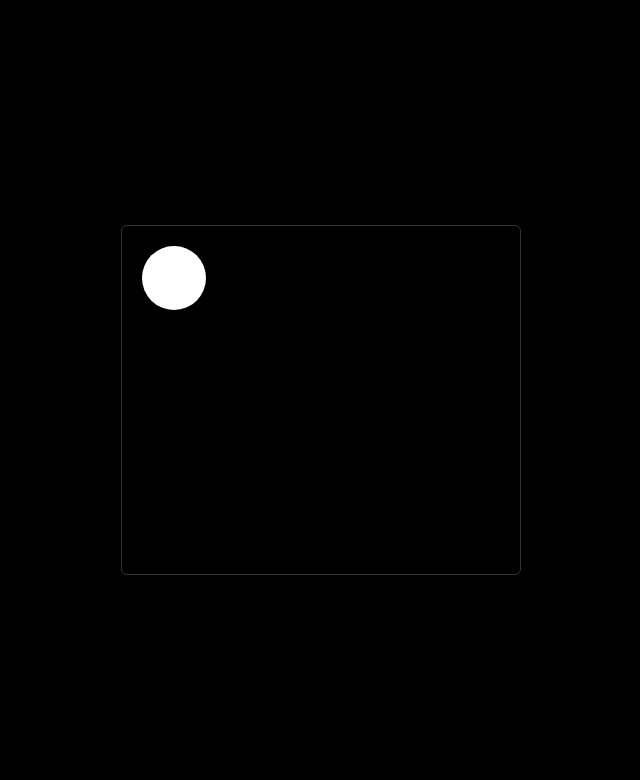
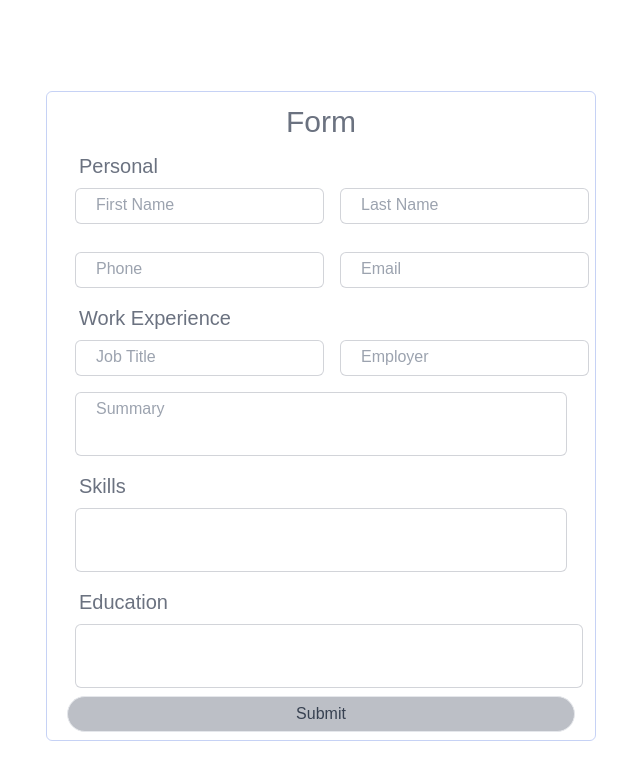
Before and after one commit to inehadev/CVgenerator, a Next.js app: page /CVform in a window 1280 px wide. Shown: the top 780 px of the page, without its empty margins (319-959 px from the left). Built offline with nearby package versions, Linux system fonts and the light colour scheme.

Commit message:
added form to collect information

```diff
--- a/package.json
+++ b/package.json
@@ -18,6 +18,7 @@
     "openai": "^4.71.1",
     "react": "19.0.0-rc-02c0e824-20241028",
     "react-dom": "19.0.0-rc-02c0e824-20241028",
+    "react-hook-form": "^7.53.1",
     "tailwind-merge": "^2.5.4",
     "tailwindcss-animate": "^1.0.7"
   },
--- a/src/app/CVform/page.jsx
+++ b/src/app/CVform/page.jsx
@@ -1,19 +1,114 @@
-import React from 'react'
+import React from "react";
 
-const page = () => {
+const Page = () => {
   return (
-    <div className='h-screen flex justify-center items-center'>
-        <div className='h-[350px] w-[400px] flex  border border-white border-opacity-20 rounded-md'>
+    <div className="h-screen flex  justify-center items-center">
+      <div className="flex flex-col mt-10 h-[650px] mb-2  px-5 w-[550px]  border border-blue-700 rounded-md  border-opacity-25">
+        <div>
+          <h2 className=" m-3 text-center text-gray-500 text-3xl">Form</h2>
+        </div>
 
-          <div className='flex gap-5 m-5'>
-            <div className='rounded-full border-spacing-1 h-16 w-16 bg-white'><img src="" alt="" /></div>
-            <div></div>
+        <div>
+          <div>
+            <p className=" ml-3 text-xl text-gray-500">Personal</p>
+            <div className="flex">
+              <div className="border border-gray-500 border-opacity-30 bg-white  mt-2 bg-opacity-35 rounded-md  h-9 m-2 w-[80%]">
+                <input
+                  type="text"
+                  className="bg-transparent px-5 focus:outline-none py-1 text-gray-600"
+                  placeholder="First Name"
+                />
+              </div>
+              <div className=" border border-gray-500 border-opacity-30 bg-white  mt-2  bg-opacity-35 rounded-md  h-9 m-2 w-[80%]">
+                <input
+                  type="text"
+                  className="bg-transparent px-5 focus:outline-none py-1 text-gray-600 "
+                  placeholder="Last Name"
+                />
+              </div>
+            </div>
+
+            <div className="flex">
+              <div className="border  border-gray-500 border-opacity-30 bg-white  mt-5  bg-opacity-35 rounded-md  text-gray-900 h-9 m-2 w-[80%] ">
+                <input
+                  type="phone"
+                  className="bg-transparent focus:outline-none px-5 py-1 text-gray-600"
+                  placeholder="Phone"
+                />
+              </div>
+              <div className="  border border-gray-500 bg-white  mt-5 border-opacity-30  bg-opacity-35 rounded-md  text-gray-900 h-9 m-2 w-[80%] ">
+                <input
+                  type="email"
+                  className="bg-transparent px-5 py-1 focus:outline-none text-gray-600"
+                  placeholder="Email"
+                />
+              </div>
+            </div>
+          </div>
+        </div>
+
+        <div>
+          <p className=" ml-3 mt-2 text-xl text-gray-500">Work Experience</p>
+          <div className="flex">
+            <div className="border border-gray-500 border-opacity-30 bg-white  mt-2 bg-opacity-35 rounded-md  h-9 m-2 w-[80%]">
+              <input
+                type="text"
+                className="bg-transparent px-5 focus:outline-none py-1 text-gray-600"
+                placeholder="Job Title"
+              />
+            </div>
+            <div className=" border border-gray-500 border-opacity-30 bg-white  mt-2  bg-opacity-35 rounded-md  h-9 m-2 w-[80%]">
+              <input
+                type="text"
+                className="bg-transparent px-5 focus:outline-none py-1 text-gray-600"
+                placeholder="Employer"
+              />
+            </div>
+          </div>
+
+          <div className="flex">
+            <div className="border  border-gray-500 border-opacity-30 bg-white  mt-2  bg-opacity-35 rounded-md  text-gray-900 h-16 m-2 w-full ">
+              <input
+                type="text"
+                className="bg-transparent focus:outline-none px-5 py-1 text-gray-600"
+                placeholder="Summary"
+              />
+            </div>
+          </div>
+        </div>
+
+        <div>
+          <p className=" ml-3 mt-2 text-xl text-gray-500">Skills </p>
+          <div className="flex">
+            <div className="border border-gray-500 border-opacity-30 bg-white   bg-opacity-35 rounded-md  h-16 m-2 w-full">
+              <input
+                type="text"
+                className="bg-transparent px-5 focus:outline-none py-1 text-gray-600"
+                placeholder=""
+              />
+            </div>
+            {/* <div className=' border border-gray-500 border-opacity-30 bg-white  mt-2  bg-opacity-35 rounded-md  h-9 m-2 w-[80%]'><input type="text" className='bg-transparent px-5 focus:outline-none py-1' placeholder='Location' /></div> */}
+          </div>
+        </div>
+
+        <div>
+          <p className=" ml-3 mt-2 text-xl text-gray-500">Education </p>
+
+          <div className="">
+            <div className="border  border-gray-500 border-opacity-30 bg-white  mt-2  bg-opacity-35 rounded-md  text-gray-900 h-16 m-2 w-full ">
+              <input
+                type="text"
+                className="bg-transparent focus:outline-none px-5 py-1 text-gray-600"
+                placeholder=""
+              />
+            </div>
+              <button className="w-full border bg-gray-500 bg-opacity-45 text-gray-700 h-9 rounded-full">Submit</button>
           </div>
 
         </div>
+      </div>
+    </div>
+  );
+};
 
-    </div>
-  )
-}
-
-export default page
+export default Page;
--- a/src/app/globals.css
+++ b/src/app/globals.css
@@ -5,7 +5,7 @@
 body {
 
   font-family: 'Poppins', sans-serif;
-  background: black;
+  /* background: black; */
   font-family: Arial, Helvetica, sans-serif;
 }
 
```
Also changed, not shown: 1 other file (tests, documents, lock files or other folders).
